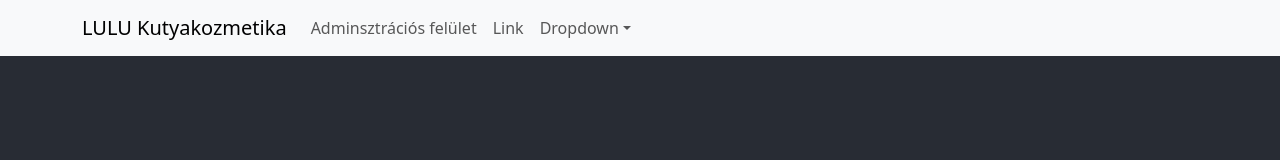
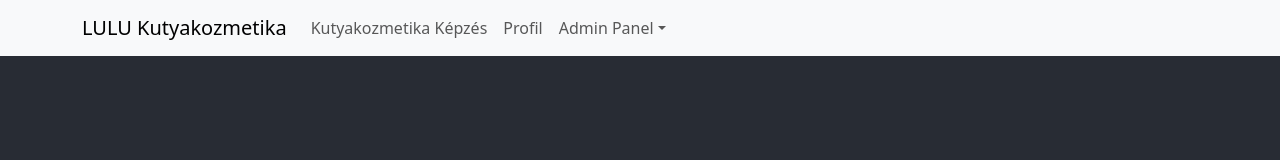
Before and after one commit to KissRoli96/dogapp, a React (Create React App) app in the folder frontend/: page / in a window 1280 px wide. Shown: the top 160 px of the page. Built offline with nearby package versions, Linux system fonts and the light colour scheme.

Commit message:
Material UI telepítése, React helmet telepítése

```diff
--- a/frontend/src/components/App/App.tsx
+++ b/frontend/src/components/App/App.tsx
@@ -3,10 +3,19 @@
 import './App.css';
 import HomePage from '../HomePage/HomePage';
 import NavigationMenu from '../Navbar/Navbar';
+import { Helmet } from 'react-helmet';
+
 
 function App() {
   return (
     <div className="App">
+      <Helmet>
+        <link rel="preconnect" href="https://fonts.googleapis.com" />
+        <link rel="preconnect" href="https://fonts.gstatic.com" crossOrigin='' />
+        <link
+          rel="stylesheet"
+          href="https://fonts.googleapis.com/icon?family=Material+Icons"        />
+      </Helmet>
       <NavigationMenu />
       <header className="App-header">
         <HomePage />
--- a/frontend/src/components/Navbar/Navbar.tsx
+++ b/frontend/src/components/Navbar/Navbar.tsx
@@ -11,12 +11,12 @@
         <Navbar.Toggle aria-controls="basic-navbar-nav" />
         <Navbar.Collapse id="basic-navbar-nav">
           <Nav className="me-auto">
-            <Nav.Link href="#home">Adminsztrációs felület</Nav.Link>
-            <Nav.Link href="#link">Link</Nav.Link>
-            <NavDropdown title="Dropdown" id="basic-nav-dropdown">
-              <NavDropdown.Item href="#action/3.1">Action</NavDropdown.Item>
+            <Nav.Link href="#home">Kutyakozmetika Képzés</Nav.Link>
+            <Nav.Link href="#link">Profil</Nav.Link>
+            <NavDropdown title="Admin Panel" id="basic-nav-dropdown">
+              <NavDropdown.Item href="#action/3.1">Felhasználói fiókok</NavDropdown.Item>
               <NavDropdown.Item href="#action/3.2">
-                Another action
+                Képzések elbírálása
               </NavDropdown.Item>
               <NavDropdown.Item href="#action/3.3">Something</NavDropdown.Item>
               <NavDropdown.Divider />
```
Also changed, not shown: frontend/package.json (+10 -0 lines), 1 other file (tests, documents, lock files or other folders).
